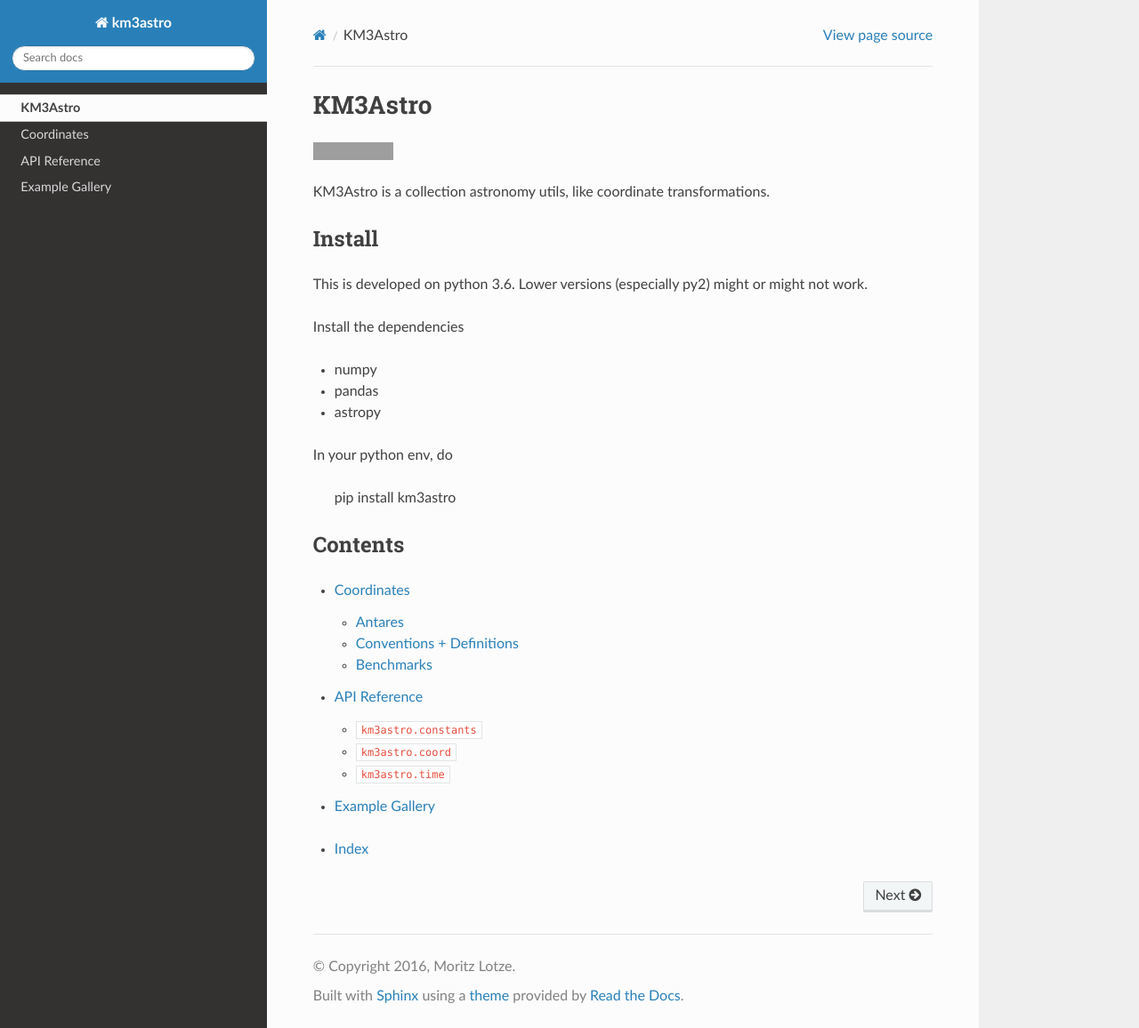
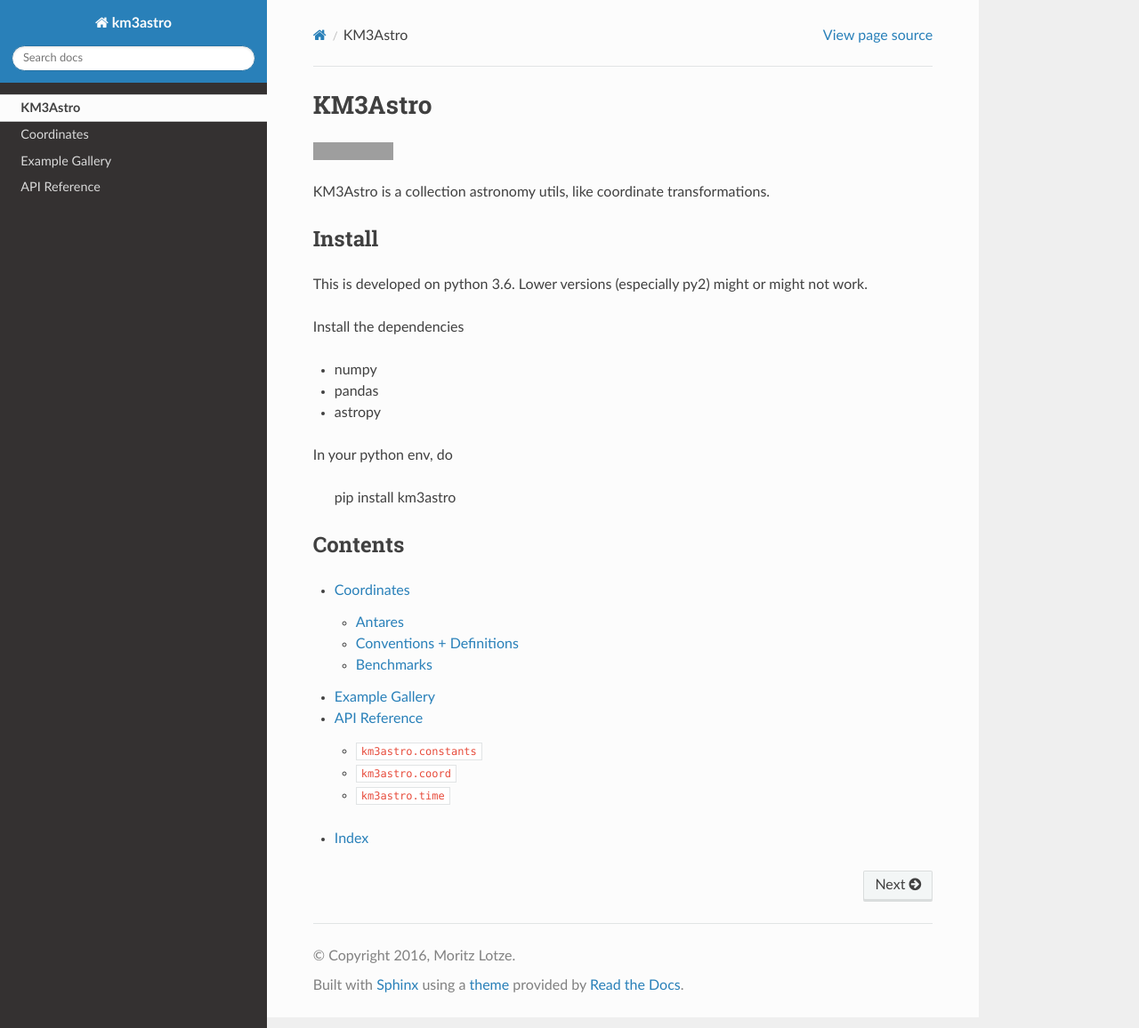
Before and after one commit to KM3NeT/km3astro, a Sphinx documentation site: the page built from doc/index.rst, in a window 1280 px wide and 1156 px high. Shown: the whole window at 89% size. Built offline with Sphinx 7.4.7 and the Read the Docs theme 2.0.0, drawn with Linux system fonts in a browser that asks for light colours; formulas are drawn with MathJax 3; grey boxes are pictures that could not be loaded.

Commit message:
sort doc sections

```diff
--- a/doc/index.rst
+++ b/doc/index.rst
@@ -38,7 +38,7 @@ Contents
     :maxdepth: 2
 
     coordinates
+    examples
     api
-    examples
 
 * :ref:`genindex`
```
